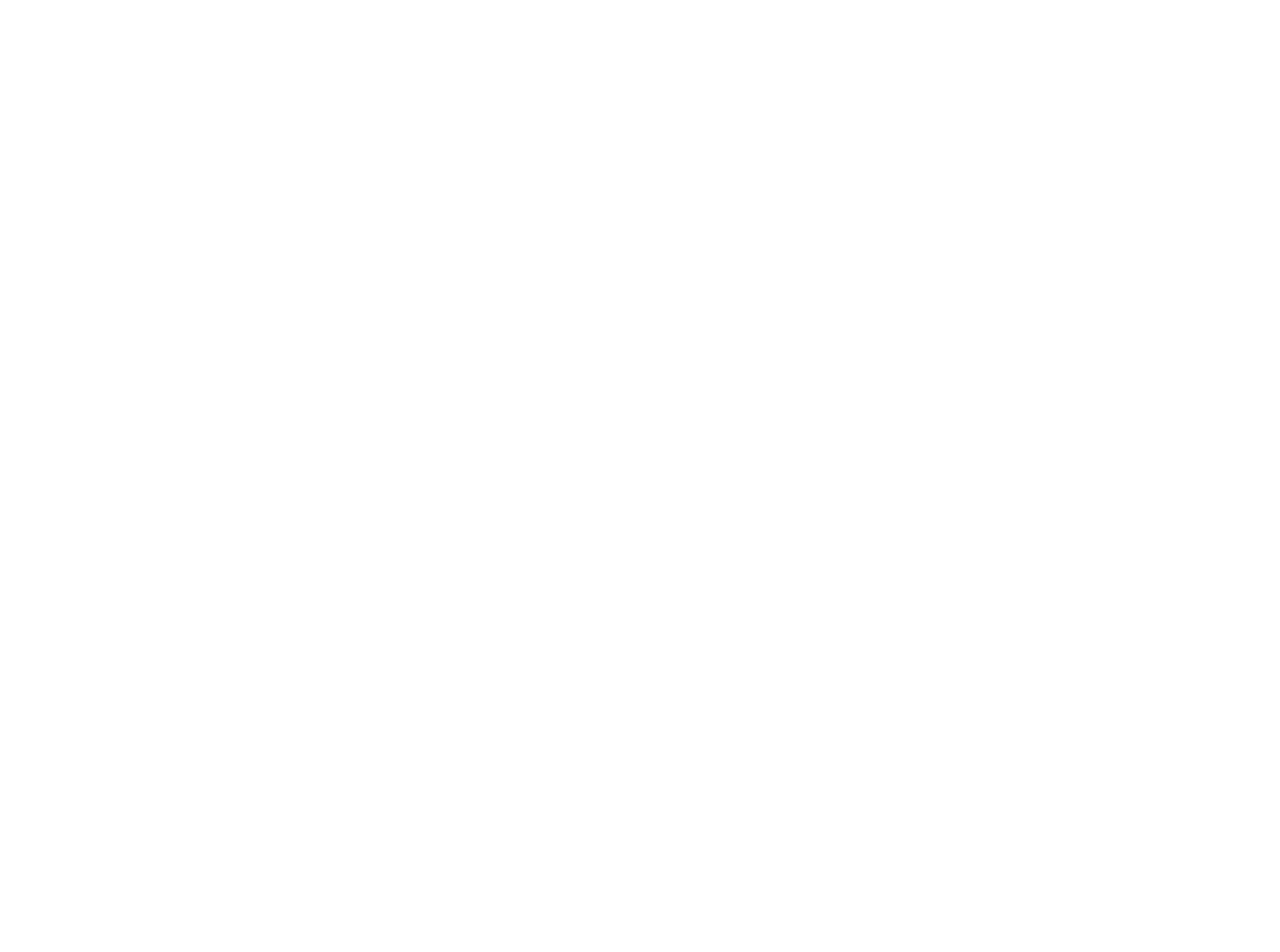
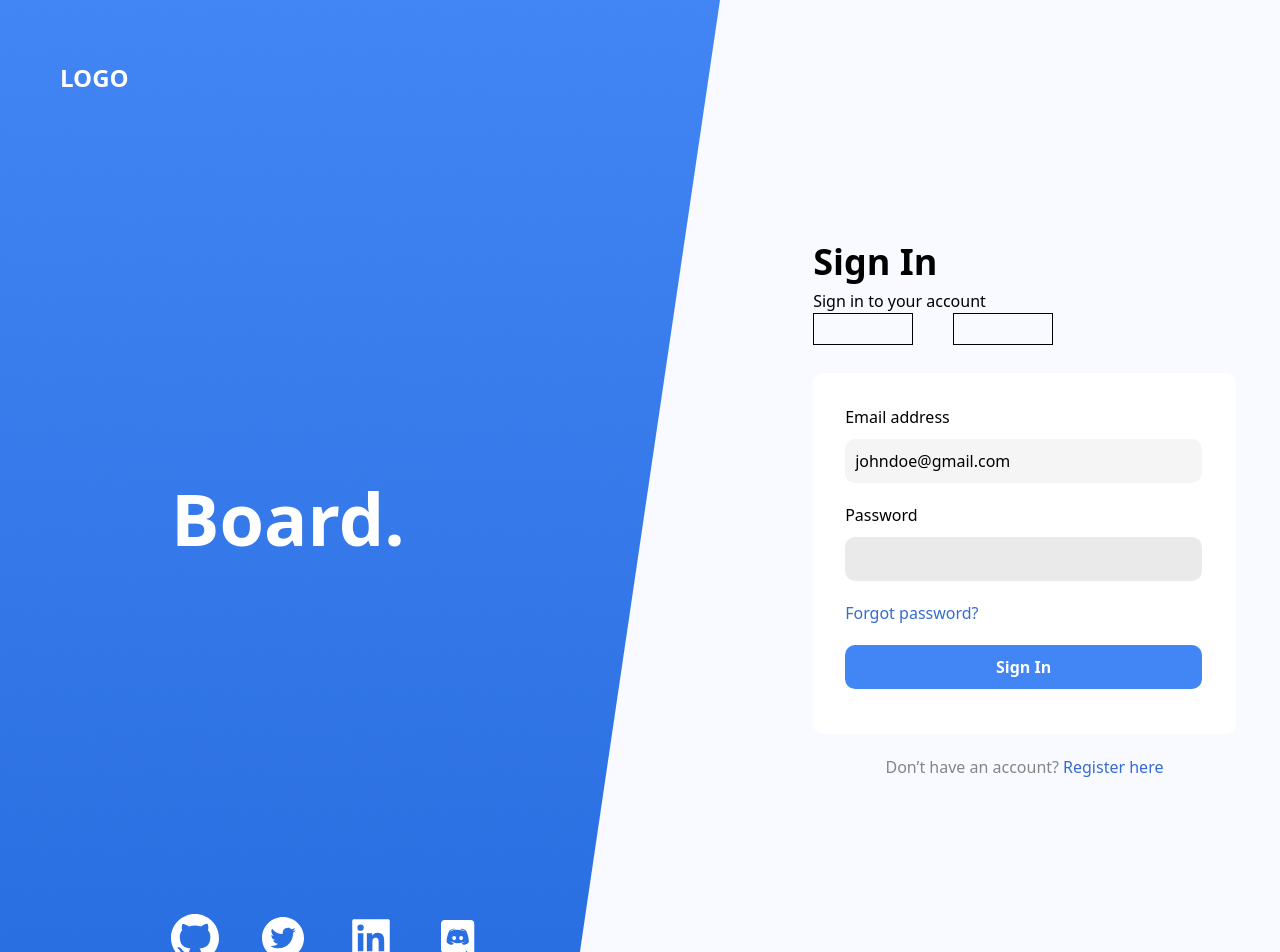
Before and after one commit to Sapnajha19/Assignment, a React (Create React App) app: page / in a window 1280 px wide. Shown: the top 952 px of the page. Before the commit the page ends 800 px from the top, so only its background shows below. Built offline with nearby package versions, Linux system fonts and the light colour scheme.

Commit message:
Added basic sign up page for laptop screen

```diff
--- a/src/App.js
+++ b/src/App.js
@@ -1,8 +1,10 @@
 import './App.css';
+import SignUp from './pages/SignUp';
 
 function App() {
   return (
     <div className="App">
+      <SignUp/>
     </div>
   );
 }
--- /dev/null
+++ b/src/pages/SignUp.js
@@ -0,0 +1,52 @@
+import React from 'react'
+import LeftImg from "../assets/LeftSide.png"
+import { BsGithub } from 'react-icons/bs'
+import { AiFillTwitterCircle } from 'react-icons/ai'
+import { AiFillLinkedin } from 'react-icons/ai'
+import { BiLogoDiscord } from 'react-icons/bi'
+export default function SignUp() {
+    return (
+        <div className='w-full flex flex-row bg-[#F8FAFF]'>
+            <div className='relative flex'>
+                <p className='absolute top-0 left-0 text-[#ffffff] font-Poppins text-[24px] font-bold mt-[60px] ml-[60px]'>LOGO</p>
+                <img src={LeftImg} alt='Left' />
+                <div className='absolute top-[464px] left-[171px] flex flex-col gap-[200px]'>
+                    <p className='font-Montserrat text-[#ffffff] text-[72px] font-bold'>Board.</p>
+                    <div className='flex flex-row gap-[40px] justify-center absolute top-[450px]'>
+                        <BsGithub className='text-white text-[48px]' />
+                        <AiFillTwitterCircle className='text-white text-[48px]' />
+                        <AiFillLinkedin className='text-white text-[48px]' />
+                        <BiLogoDiscord className='text-white text-[48px]' />
+                    </div>
+                </div>
+            </div>
+            <div className='flex flex-col absolute top-[235.32px] left-[813.18px]'>
+                <p className='text-[#000000] font-bold text-[36px] font-Montserrat'>Sign In</p>
+                <p className='text-[#000000] font-Lato text-[16px] font-normal'>Sign in to your account</p>
+                <div className='flex flex-row gap-10'>
+                    <div className='border border-black w-[100px] h-[32px]'></div>
+                    <div className='border border-black w-[100px] h-[32px]'></div>
+                </div>
+                <div className='w-[422.64px] h-[360.8px] bg-[#ffffff] rounded-[10px] mt-[27.44px]'>
+                    <div className='flex flex-col gap-[20px] mt-[32px] ml-[32px]'>
+                        <div className='flex flex-col gap-[10px]'>
+                            <label className='text-[#000000] text-[16px] font-Lato font-normal'>Email address</label>
+                            <input value="johndoe@gmail.com" className='w-[356.77px] outline-none placeholder-[#000000] bg-[#F5F5F5] p-[10px] rounded-[10px] text-[16px] font-Lato font-normal' />
+                        </div>
+                        <div className='flex flex-col gap-[10px]'>
+                            <label className='text-[#000000] text-[16px] font-Lato font-normal'>Password</label>
+                            <input type="password" className='w-[356.77px] outline-none placeholder-[#000000] bg-[#EAEAEA] p-[10px] rounded-[10px] text-[16px] font-Lato font-normal' />
+                        </div>
+                        <p className='text-[#346BD4] text-[16px] font-Lato font-normal'>Forgot password?</p>
+                        <button className='bg-[#4285F4] w-[356.77px] text-[#ffffff] p-[10px] rounded-[10px] font-Montserrat font-bold text-[16px]'>Sign In</button>
+                    </div>
+                </div>
+                <div className='flex flex-row gap-1 mt-[21px] justify-center'>
+                    <p className='text-[#858585] font-Lato text-[16px] font-normal'>Don’t have an account?</p>
+                    <p className='text-[#346BD4] font-Lato text-[16px] font-normal'>Register here</p>
+                </div>
+            </div>
+
+        </div>
+    )
+}
```
Also changed, not shown: src/assets/LeftSide.png (added).
